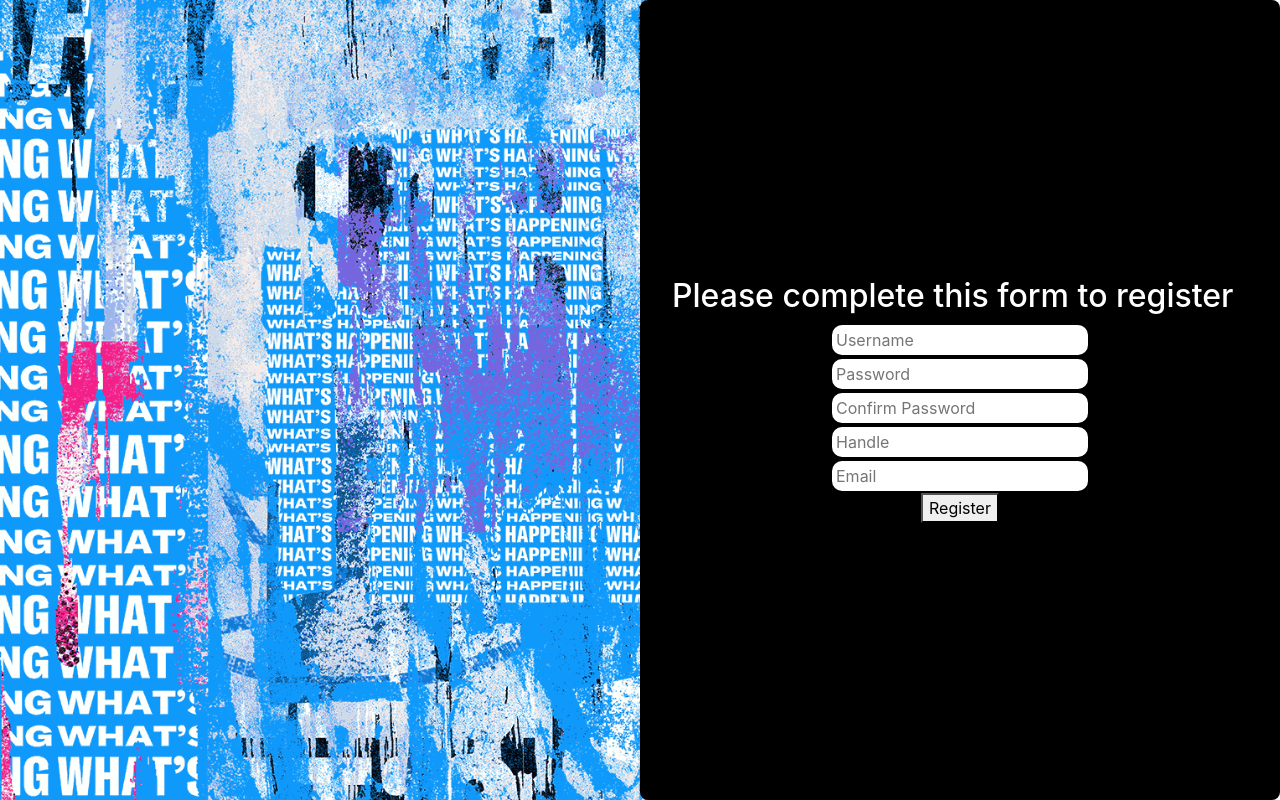
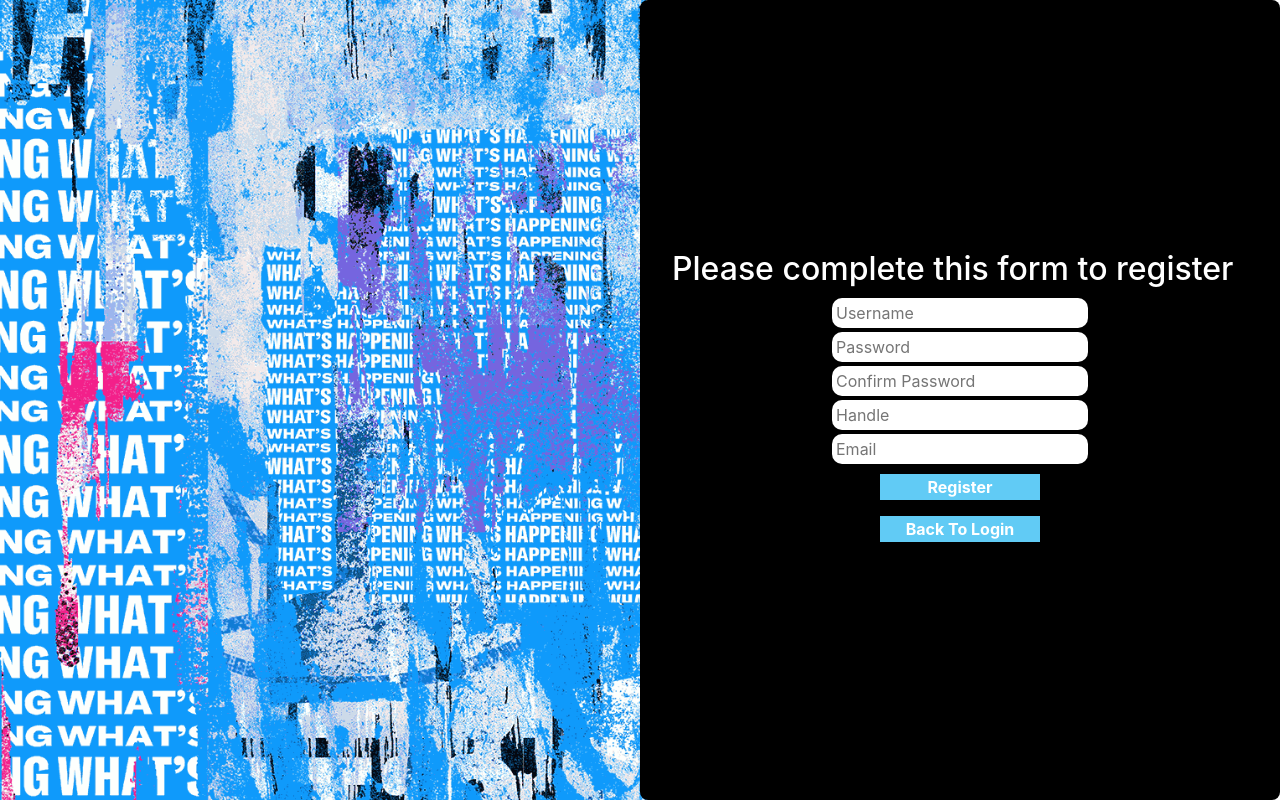
Before and after one commit to CSCI3230U/majorgroupproject-frede-avril-cody, a React (Create React App) app in the folder twitter_clone/: page / in a window 1280 px wide. Both pictures are taken after a click on the button "Register". Built offline with nearby package versions, Linux system fonts and the light colour scheme.

Commit message:
Implement back to login button

```diff
--- a/twitter_clone/src/App.js
+++ b/twitter_clone/src/App.js
@@ -33,7 +33,7 @@ class App extends React.Component {
         this.handleLogin = this.handleLogin.bind(this);
         this.handleLogout = this.handleLogout.bind(this);
         this.handleRegister = this.handleRegister.bind(this);
-        this.handleRegisterClick = this.handleRegisterClick.bind(this);
+        this.displayRegister = this.displayRegister.bind(this);
         this.connectDisplayed = this.connectDisplayed.bind(this);
         this.updateFeed = this.updateFeed.bind(this);
         this.updateProfileName = this.updateProfileName.bind(this);
@@ -66,8 +66,8 @@ class App extends React.Component {
         this.handleLogin(username, handle);
     }
 
-    handleRegisterClick() {
-        this.setState({register: true});
+    displayRegister(flag) {
+        this.setState({register: flag});
     }
 
     updateFeed(username) {
@@ -93,10 +93,11 @@ class App extends React.Component {
 
     render() {
         if (this.state.register) {
-            return <Register handleRegister={this.handleRegister} />;
+            return <Register    handleRegister={this.handleRegister}
+                                displayRegister={this.displayRegister}/>;
         } else if (!this.state.loggedIn) {
             return <Login   handleLogin={this.handleLogin}
-                            handleRegister={this.handleRegisterClick}/>;
+                            displayRegister={this.displayRegister}/>;
         } else {
             return (
                 <div className="App">
--- a/twitter_clone/src/components/Login.js
+++ b/twitter_clone/src/components/Login.js
@@ -68,7 +68,7 @@ class Login extends Component {
                     <input placeholder="Username" type="text" onChange={this.handleUsernameChange} className={`login-input`}/>
                     <input placeholder="Password" type="password" onChange={this.handlePasswordChange} className={`login-input`}/>
                     <button onClick={this.handleLoginClick} className={`rounded-pill login-button`}>Login</button>
-                    <button onClick={this.props.handleRegister} className={`rounded-pill login-button`}>Register</button>
+                    <button onClick={this.props.displayRegister} className={`rounded-pill login-button`}>Register</button>
                 </div>
             </div>
 
--- a/twitter_clone/src/components/Register.js
+++ b/twitter_clone/src/components/Register.js
@@ -26,6 +26,7 @@ class Register extends Component {
         this.handleChange = this.handleChange.bind(this);
         this.handlePasswordChange = this.handlePasswordChange.bind(this);
         this.handleConfirmPasswordChange = this.handleConfirmPasswordChange.bind(this);
+        this.handleBackToLogin = this.handleBackToLogin.bind(this);
         this.verifyUniqueness = this.verifyUniqueness.bind(this);
         this.validName = this.validName.bind(this);
         this.validPassword = this.validPassword.bind(this);
@@ -189,6 +190,9 @@ class Register extends Component {
         }
     }
 
+    handleBackToLogin() {
+        this.props.displayRegister(false);
+    }
 
     render() {
         return(
@@ -209,7 +213,8 @@ class Register extends Component {
                             className={this.state.handleStyle} onChange={this.handleChange} />
                     <input  placeholder="Email" type="email"
                             className={this.state.emailStyle} onChange={this.handleEmailChange} />
-                    <button onClick={this.handleRegisterClick}>Register</button>
+                    <button className={"login-button"} onClick={this.handleRegisterClick}>Register</button>
+                    <button className={"login-button"} onClick={this.handleBackToLogin}>Back To Login</button>
                 </div>
             </div>
         );
```
